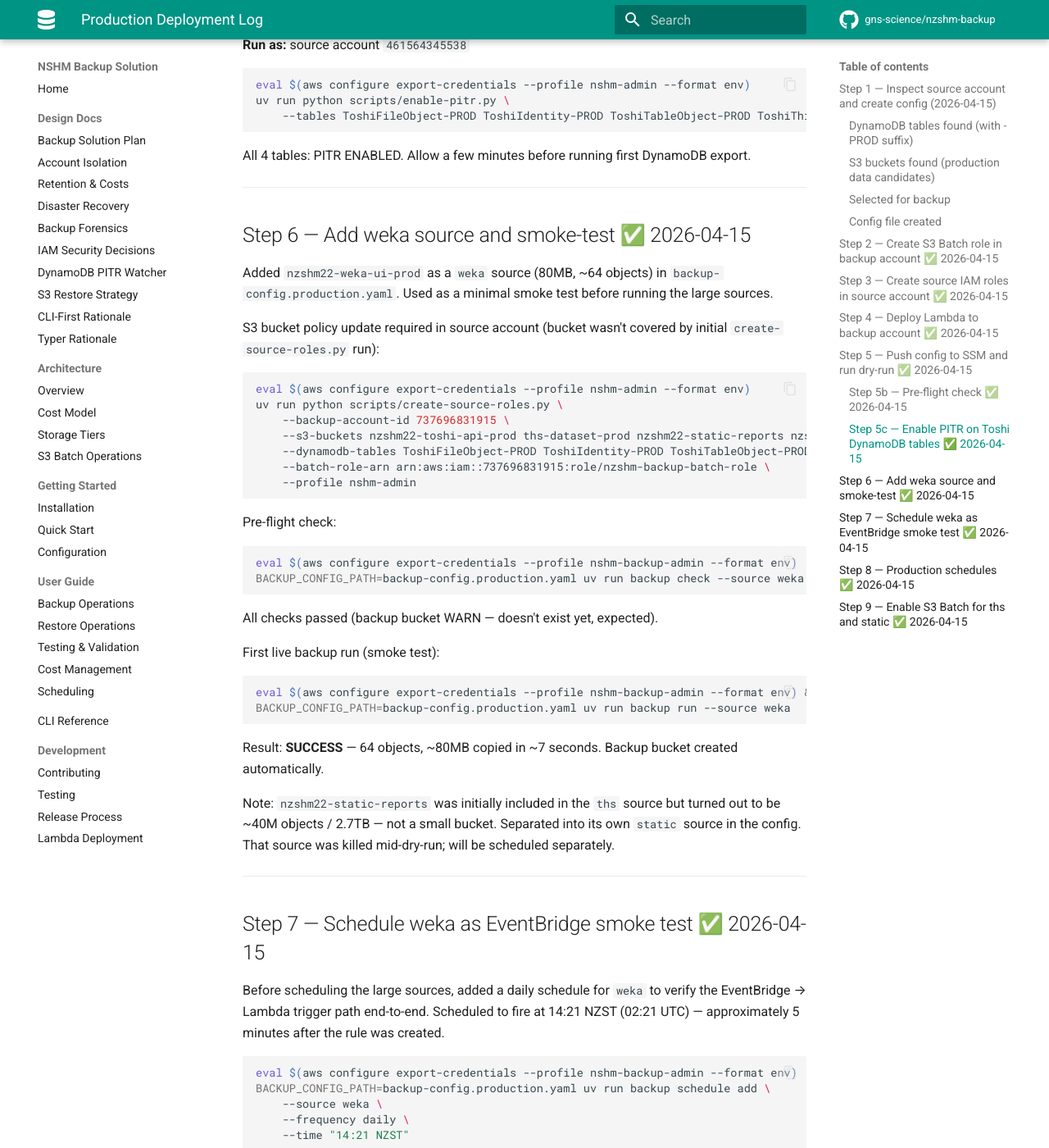
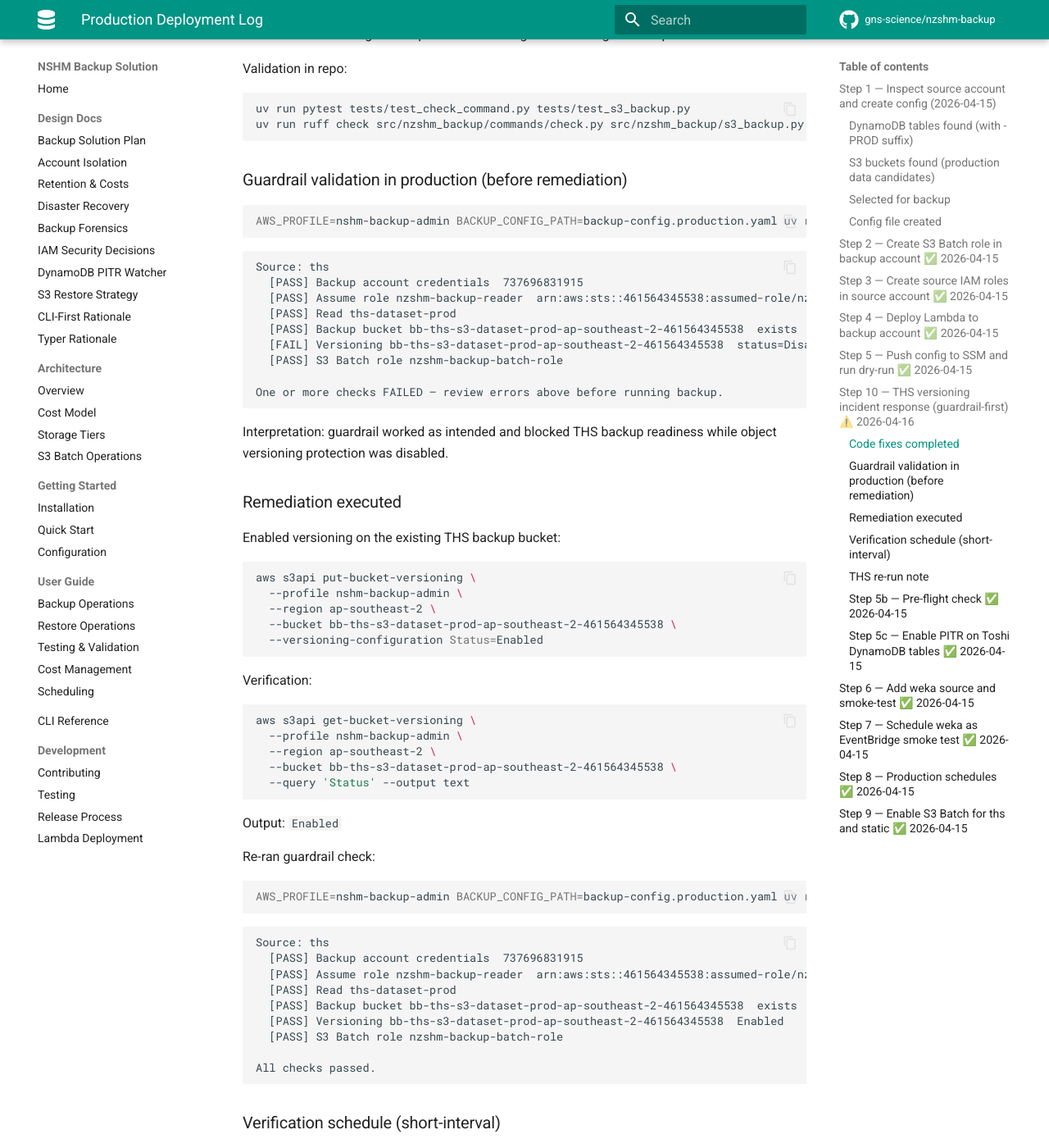
Before and after one commit to GNS-Science/aws-snapshot, an MkDocs documentation site: the page built from docs/PROD-DEPLOY-LOG.md, in a window 1280 px wide and 1400 px high, scrolled down 4279 px. Shown: the whole window at 82% size. Built offline with MkDocs 1.6.1 and Material for MkDocs 9.7.7, drawn with Linux system fonts in a browser that asks for light colours; comment, search, counter and statistics services are not loaded; the version menu is left out; some of the changed text lies outside the part shown.

Commit message:
fix: add THS versioning guardrails and remediation path

````diff
--- a/docs/PROD-DEPLOY-LOG.md
+++ b/docs/PROD-DEPLOY-LOG.md
@@ -149,6 +149,126 @@ required; the default stage is `dev`.
 eval $(aws configure export-credentials --profile nshm-backup-admin --format env)
 BACKUP_CONFIG_PATH=backup-config.production.yaml uv run backup config push --stage prod
 ```
+
+---
+
+## Step 10 — THS versioning incident response (guardrail-first) ⚠️ 2026-04-16
+
+Created isolation branch for incident work and guardrails:
+
+```bash
+git checkout -b fix/ths-versioning-guardrails
+```
+
+### Code fixes completed
+
+- Added backup-bucket versioning guardrail to `backup check`:
+  - existing bucket + versioning enabled => `PASS`
+  - existing bucket + versioning disabled/missing => `FAIL`
+- Added remediation-focused error on first-run bucket bootstrap when
+  `s3:PutBucketVersioning` is denied.
+- Updated Lambda IAM template permissions in `serverless.yml`:
+  - `s3:GetBucketVersioning`
+  - `s3:PutBucketVersioning`
+- Added tests for:
+  - check-command versioning pass/fail behavior
+  - AccessDenied regression path for versioning enable during bootstrap
+
+Validation in repo:
+
+```bash
+uv run pytest tests/test_check_command.py tests/test_s3_backup.py
+uv run ruff check src/nzshm_backup/commands/check.py src/nzshm_backup/s3_backup.py tests/test_check_command.py tests/test_s3_backup.py
+```
+
+### Guardrail validation in production (before remediation)
+
+```bash
+AWS_PROFILE=nshm-backup-admin BACKUP_CONFIG_PATH=backup-config.production.yaml uv run backup check --source ths
+```
+
+```text
+Source: ths
+  [PASS] Backup account credentials  737696831915
+  [PASS] Assume role nzshm-backup-reader  arn:aws:sts::461564345538:assumed-role/nzshm-backup-reader/nzshm-backup
+  [PASS] Read ths-dataset-prod
+  [PASS] Backup bucket bb-ths-s3-dataset-prod-ap-southeast-2-461564345538  exists
+  [FAIL] Versioning bb-ths-s3-dataset-prod-ap-southeast-2-461564345538  status=Disabled — enable before backup
+  [PASS] S3 Batch role nzshm-backup-batch-role
+
+One or more checks FAILED — review errors above before running backup.
+```
+
+Interpretation: guardrail worked as intended and blocked THS backup readiness while
+object versioning protection was disabled.
+
+### Remediation executed
+
+Enabled versioning on the existing THS backup bucket:
+
+```bash
+aws s3api put-bucket-versioning \
+  --profile nshm-backup-admin \
+  --region ap-southeast-2 \
+  --bucket bb-ths-s3-dataset-prod-ap-southeast-2-461564345538 \
+  --versioning-configuration Status=Enabled
+```
+
+Verification:
+
+```bash
+aws s3api get-bucket-versioning \
+  --profile nshm-backup-admin \
+  --region ap-southeast-2 \
+  --bucket bb-ths-s3-dataset-prod-ap-southeast-2-461564345538 \
+  --query 'Status' --output text
+```
+
+Output: `Enabled`
+
+Re-ran guardrail check:
+
+```bash
+AWS_PROFILE=nshm-backup-admin BACKUP_CONFIG_PATH=backup-config.production.yaml uv run backup check --source ths
+```
+
+```text
+Source: ths
+  [PASS] Backup account credentials  737696831915
+  [PASS] Assume role nzshm-backup-reader  arn:aws:sts::461564345538:assumed-role/nzshm-backup-reader/nzshm-backup
+  [PASS] Read ths-dataset-prod
+  [PASS] Backup bucket bb-ths-s3-dataset-prod-ap-southeast-2-461564345538  exists
+  [PASS] Versioning bb-ths-s3-dataset-prod-ap-southeast-2-461564345538  Enabled
+  [PASS] S3 Batch role nzshm-backup-batch-role
+
+All checks passed.
+```
+
+### Verification schedule (short-interval)
+
+Added a temporary THS daily schedule to validate the fix path quickly:
+
+```bash
+run_time=$(TZ=Pacific/Auckland date -v+5M "+%Y-%m-%d %H:%M %Z")
+AWS_PROFILE=nshm-backup-admin BACKUP_CONFIG_PATH=backup-config.production.yaml uv run backup schedule add --source ths --frequency daily --time "$run_time"
+```
+
+Result:
+
+```text
+Rule 'nzshm-backup-ths-daily' created/updated: cron(36 22 * * ? *)  → 10:36 NZST locally
+Target registered: arn:aws:lambda:ap-southeast-2:737696831915:function:nzshm-backup-service-prod-backup
+```
+
+`backup schedule show` confirms both rules are enabled:
+- `nzshm-backup-ths-weekly` (normal production cadence)
+- `nzshm-backup-ths-daily` (temporary verification rule)
+
+### THS re-run note
+
+Started `backup run --source ths` manually, but cancelled interactive execution because
+listing/manifest generation for this source is too large for a live interactive run.
+Full completion verification is deferred to scheduled run + log/S3 Batch status review.
 
 Config pushed to SSM parameter: `/nzshm-backup/prod/config`
 
--- a/serverless.yml
+++ b/serverless.yml
@@ -26,9 +26,11 @@ provider:
             - s3:CopyObject
             - s3:CreateBucket
             - s3:GetBucketTagging
+            - s3:GetBucketVersioning
             - s3:PutLifecycleConfiguration
             - s3:PutBucketPolicy
             - s3:PutBucketTagging
+            - s3:PutBucketVersioning
           Resource:
             - "*"
         - Effect: Allow
````
Also changed, not shown: 4 other files.
